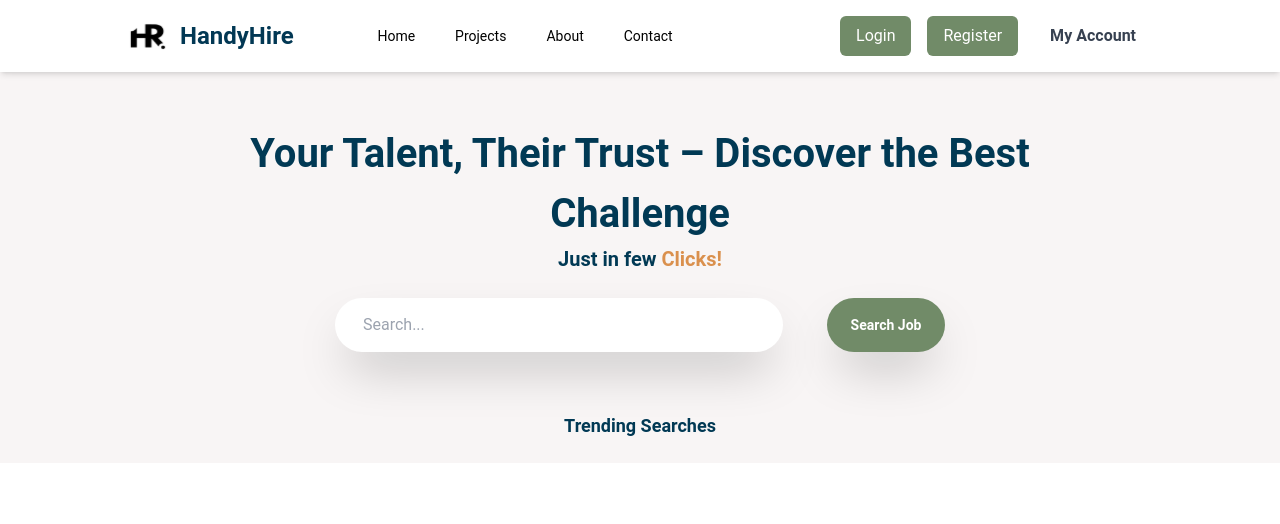
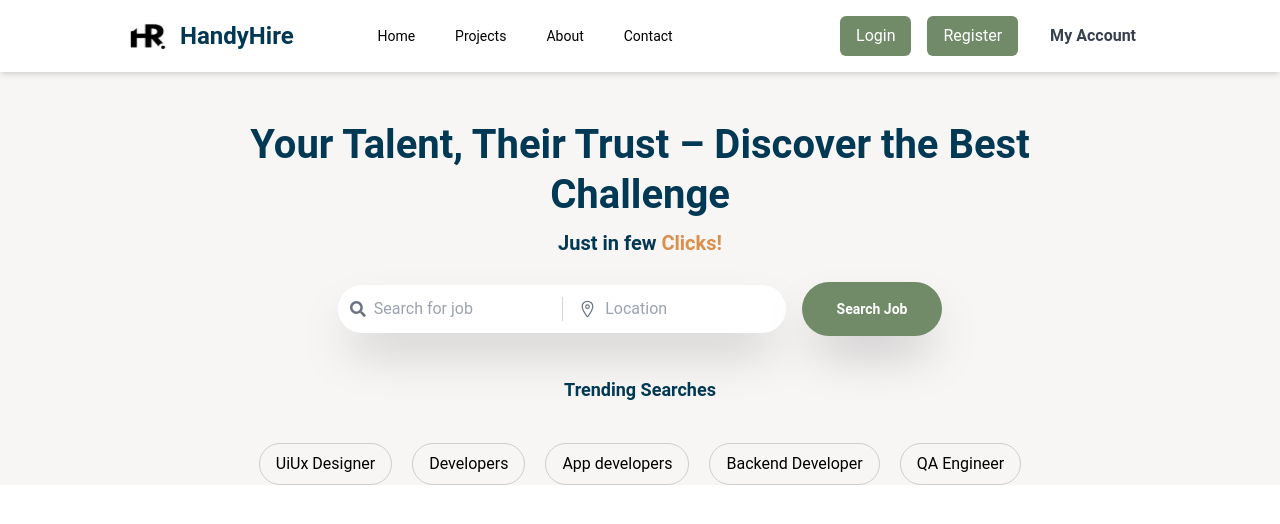
Before and after one commit to Shresthanirjala/Jobportfolio, a React (Vite) app in the folder frontend/: page / in a window 1280 px wide. Shown: the top 524 px of the page. Built offline with nearby package versions, Linux system fonts and the light colour scheme; a web font is replaced by a local one.

Commit message:
hero page completed

```diff
--- a/frontend/package.json
+++ b/frontend/package.json
@@ -14,6 +14,7 @@
     "lucide-react": "^0.474.0",
     "react": "^18.3.1",
     "react-dom": "^18.3.1",
+    "react-icons": "^5.5.0",
     "react-redux": "^9.2.0",
     "react-router-dom": "^7.1.4"
   },
--- a/frontend/src/components/Hero.jsx
+++ b/frontend/src/components/Hero.jsx
@@ -1,35 +1,77 @@
 import React from "react";
+import { FaSearch } from "react-icons/fa";
+import { IoLocationOutline } from "react-icons/io5";
 
 const Hero = () => {
+  const trendingSearches = [
+    "UiUx Designer",
+    "Developers",
+    "App developers",
+    "Backend Developer",
+    "QA Engineer",
+  ];
+
   return (
-    <div className="mt-18 flex flex-col gap-[60px] justify-center items-center bg-[#f8f5f5] ]">
-      <div className=" w-[850px]">
-        <div className=" text-[#013954] text-center p-6  mx-auto md:mt-28 lg:mt-[100px] ">
-          <h1 className="text-[40px] font-bold">
+    <div className="mt-18 flex flex-col gap-10 justify-center items-center bg-[#f8f5f5] px-4 md:px-10 pt-24">
+      <div className="w-full max-w-[850px]">
+        {/* Header Section */}
+        <div className="text-[#013954] text-center p-6">
+          <h1 className="text-[28px] md:text-[40px] font-bold leading-tight">
             Your Talent, Their Trust – Discover the Best Challenge
           </h1>
-          <h3 className="text-[20px] font-bold ">
+          <h3 className="text-[16px] md:text-[20px] font-bold mt-2">
             Just in few <span className="text-[#DA904D]">Clicks!</span>
           </h3>
         </div>
-        <div className="flex justify-center gap-[44px]">
-          <div className="rounded-full p-3 max-w-md w-full h-[54px] bg-white shadow-2xl flex items-center">
-            <input
-              type="text"
-              placeholder="Search..."
-              className="w-full bg-transparent outline-none px-4 text-gray-700"
-            />
+
+        {/* Search Bar Section */}
+        <div className="flex flex-col md:flex-row items-center justify-center gap-4">
+          {/* Search Input Container */}
+          <div className="rounded-full p-3 w-full md:max-w-md bg-white shadow-2xl flex items-center gap-4">
+            {/* Search Input */}
+            <div className="flex items-center gap-2 w-full">
+              <FaSearch className="text-gray-500" size={18} />
+              <input
+                type="text"
+                placeholder="Search for job"
+                className="bg-transparent outline-none text-gray-700 w-full"
+              />
+            </div>
+
+            {/* Divider */}
+            <div className="w-[1px] bg-gray-300 h-6"></div>
+
+            {/* Location Input */}
+            <div className="flex items-center gap-2 w-full">
+              <IoLocationOutline className="text-gray-500" size={22} />
+              <input
+                type="text"
+                placeholder="Location"
+                className="bg-transparent outline-none text-gray-700 w-full"
+              />
+            </div>
           </div>
-          <button className="rounded-full w-[118px] h-[54px] bg-[#718B68] shadow-2xl text-white flex items-center justify-center text-sm font-semibold hover:bg-[#5d7355] transition duration-300">
+
+          {/* Search Button */}
+          <button className="rounded-full w-full md:w-[140px] h-[54px] bg-[#718B68] shadow-2xl text-white flex items-center justify-center text-sm font-semibold hover:bg-[#5d7355] transition duration-300">
             Search Job
           </button>
         </div>
       </div>
-      <div>
-        <h3 className="text-[18px] font-bold text-[#013954]">
-          Trending Searches
-        </h3>
-        <button></button>
+
+      {/* Trending Searches */}
+      <h3 className="text-[16px] md:text-[18px] font-bold text-[#013954]">
+        Trending Searches
+      </h3>
+      <div className="flex flex-wrap justify-center gap-3 md:gap-5">
+        {trendingSearches.map((search, index) => (
+          <button
+            key={index}
+            className="px-4 py-2 border border-[#CECECE] rounded-full text-sm md:text-base"
+          >
+            {search}
+          </button>
+        ))}
       </div>
     </div>
   );
```
Also changed, not shown: 1 other file (tests, documents, lock files or other folders).
